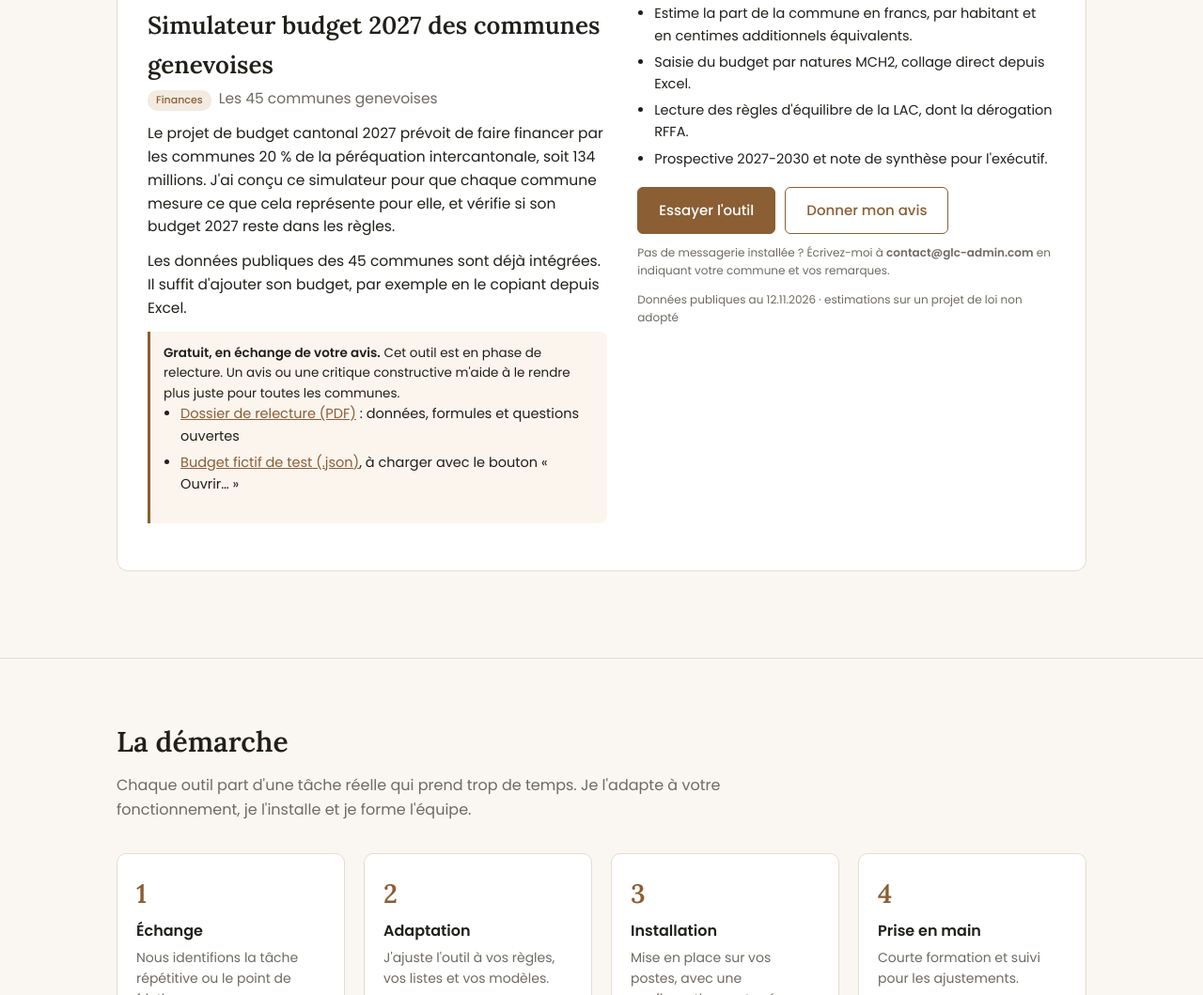
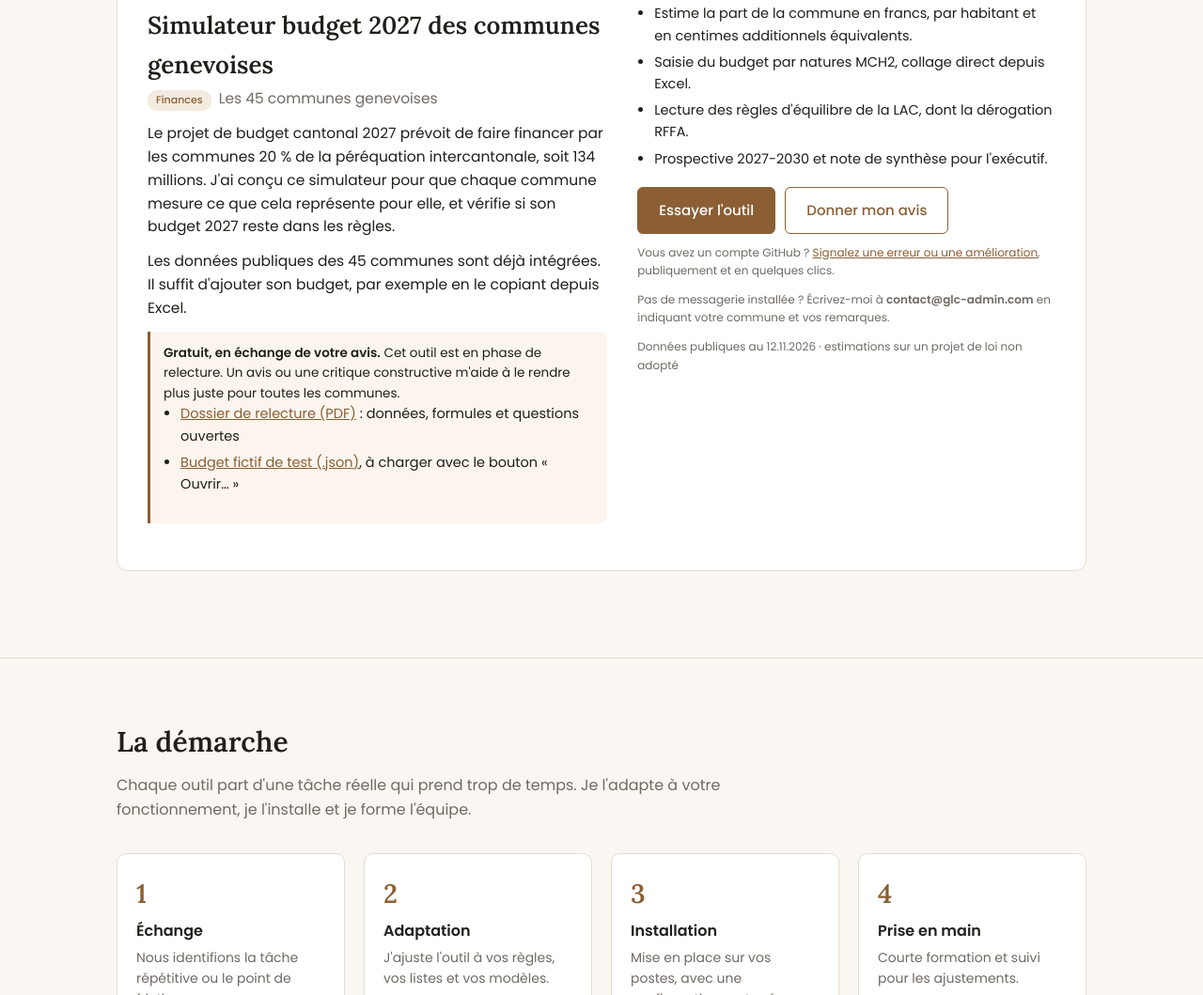
Before and after one commit to GLC-administration/GLC-administration.github.io, a plain HTML site: page docs/index.html in a window 1280 px wide. Shown: the part 1613-2672 px from the top of the page at 94% size. Drawn offline with Linux system fonts and the light colour scheme.

Commit message:
Lien « Signaler une erreur » vers les Issues GitHub
Co-Authored-By: Claude Opus 5.5 <noreply@anthropic.com>
Claude-Session: https://claude.ai/code/session_01QvGqYqj5ZaoQDPMwA2GaEi

```diff
--- a/docs/index.html
+++ b/docs/index.html
@@ -188,6 +188,7 @@ footer a{color:#cfc7bb}
             <a class="btn plein" href="outils/simulateur-budget-2027/">Essayer l'outil</a>
             <a class="btn vide" href="mailto:contact@glc-admin.com?subject=Avis%20sur%20le%20simulateur%20budget%202027&body=Bonjour%20Ga%C3%ABlle%2C%0A%0AMa%20commune%20ou%20structure%20%3A%20%0AMa%20fonction%20%3A%20%0A%0ACe%20qui%20fonctionne%20bien%20%3A%20%0A%0ACe%20qui%20est%20%C3%A0%20corriger%20ou%20%C3%A0%20am%C3%A9liorer%20%3A%20%0A%0A">Donner mon avis</a>
           </div>
+          <p class="note" style="margin-top:10px">Vous avez un compte GitHub ? <a href="https://github.com/GLC-administration/GLC-administration.github.io/issues/new" target="_blank" rel="noopener">Signalez une erreur ou une amélioration</a>, publiquement et en quelques clics.</p>
           <p class="note" style="margin-top:10px">Pas de messagerie installée ? Écrivez-moi à <b>contact@glc-admin.com</b> en indiquant votre commune et vos remarques.</p>
           <p class="note" style="margin-top:10px">Données publiques au 12.11.2026 · estimations sur un projet de loi non adopté</p>
         </div>
```
Also changed, not shown: 1 other file.
